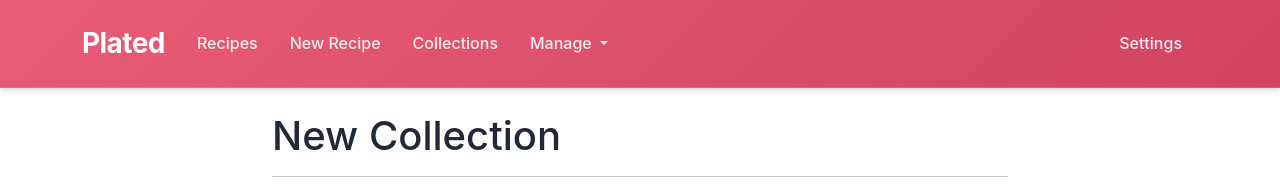
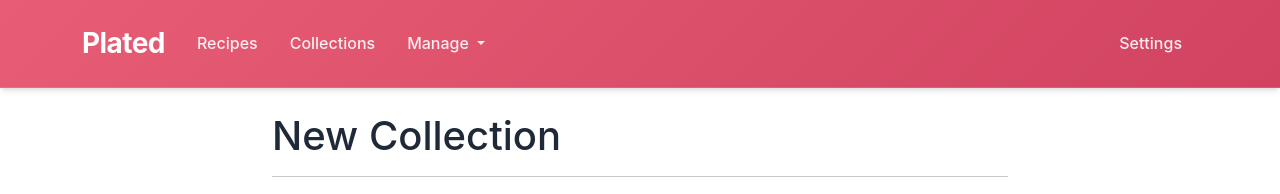
Before and after one commit to AdrianVollmer/Plated, a Django app: page /collections/new/ in a window 1280 px wide. Shown: the top 194 px of the page. Run offline with Django 5.2, Linux system fonts and the light colour scheme; data that the repository does not hold is empty.

Commit message:
Remove 'New Recipe' from menu bar

```diff
--- a/src/templates/base.html
+++ b/src/templates/base.html
@@ -28,9 +28,6 @@
                 <ul class="navbar-nav me-auto">
                     <li class="nav-item">
                         <a class="nav-link" href="{% url 'recipe_list' %}">Recipes</a>
-                    </li>
-                    <li class="nav-item">
-                        <a class="nav-link" href="{% url 'recipe_create' %}">New Recipe</a>
                     </li>
                     <li class="nav-item">
                         <a class="nav-link" href="{% url 'collection_list' %}">Collections</a>
```
